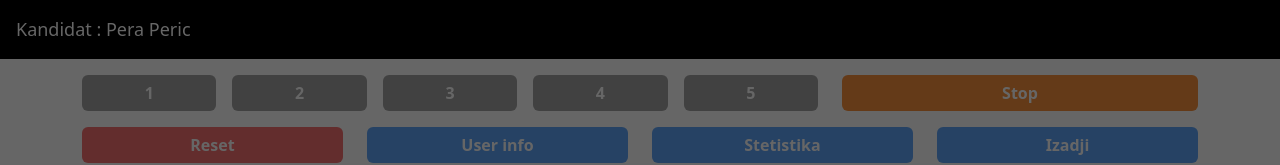
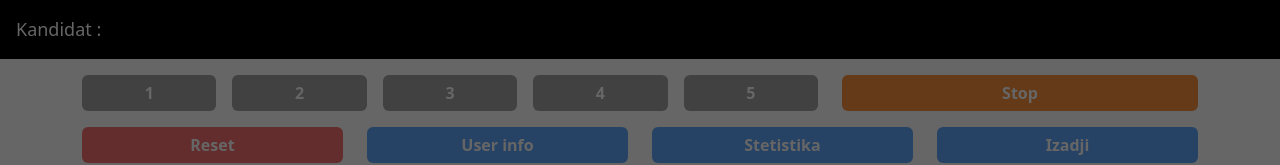
Before and after one commit to stefankrstic/test-l-1.4-halcom_stefan-krstic, a React (Create React App) app: page /test in a window 1280 px wide. Shown: the top 165 px of the page. Built offline with nearby package versions, Linux system fonts and the light colour scheme.

Commit message:
User context

```diff
--- a/src/components/App.tsx
+++ b/src/components/App.tsx
@@ -1,10 +1,13 @@
 import React from "react";
+import { UserProvider } from '../context/UserContext';
 import { Router } from './Router';
 
 export const App = () => {
   return (
     <div>
-      <Router />
+      <UserProvider>
+         <Router />
+      </UserProvider>
     </div>
   );
 }
--- /dev/null
+++ b/src/context/UserContext.tsx
@@ -0,0 +1,27 @@
+import { createContext, ReactNode, useState } from "react";
+
+const initialValues: UserState = {
+    name: '',
+    surname: '',
+    setState: () => null
+}
+
+interface UserState {
+    name: string;
+    surname: string;
+    setState: (values: any) => void;
+}
+
+export const UserContext = createContext<UserState>(initialValues);
+
+interface UserProviderProps {
+    children: ReactNode;
+}
+
+export const UserProvider = ({children}: UserProviderProps) => {
+    const [state, setState] = useState<UserState>(initialValues);
+
+    return <UserContext.Provider value={{ ...state, setState}}>
+        {children}
+    </UserContext.Provider>
+};
--- a/src/pages/LoginPage.tsx
+++ b/src/pages/LoginPage.tsx
@@ -1,12 +1,13 @@
 import { FontAwesomeIcon } from "@fortawesome/react-fontawesome";
 import { faArrowRight } from "@fortawesome/free-solid-svg-icons";
-import React, { useState } from "react";
+import React, { useContext, useState } from "react";
 import { Container, Row, Col } from "react-bootstrap";
 import { useNavigate } from "react-router-dom";
 import { Header } from "../components/Header";
 import { Input } from "../components/Input";
 import { BaseButton } from "../components/BaseButton";
 import './LoginPage.scss';
+import { UserContext } from "../context/UserContext";
 
 export const LoginPage = () => {
 
@@ -14,6 +15,7 @@ export const LoginPage = () => {
     const [surname, setSurname] = useState('');
     const [isTouched, setIsTouched] = useState(false);
     const navigate = useNavigate();
+    const user = useContext(UserContext);
 
     const nameError = validate(name);
     const surnameError = validate(surname);
@@ -21,6 +23,7 @@ export const LoginPage = () => {
 
     const handleLoginClick = () => {
         navigate('/test')
+        user.setState({ name, surname })
     };
 
     return (
--- a/src/pages/TestPage.tsx
+++ b/src/pages/TestPage.tsx
@@ -1,14 +1,16 @@
-import React from "react";
+import React, { useContext } from "react";
 import { BaseButton } from "../components/BaseButton";
 import './TestPage.scss'
 import { Row, Col, Container } from 'react-bootstrap';
 import { Header } from "../components/Header";
 import { Modal } from '../components/Modal';
+import { UserContext } from "../context/UserContext";
 
 export const TestPage = () => {
+    const user = useContext(UserContext);
     return (
         <div className="TestPage">
-            <Header title="Kandidat : Pera Peric" />
+            <Header title={`Kandidat : ${user.name} ${user.surname}`} />
         <Container>
         <Row>
             <Col sm={8}>
```
